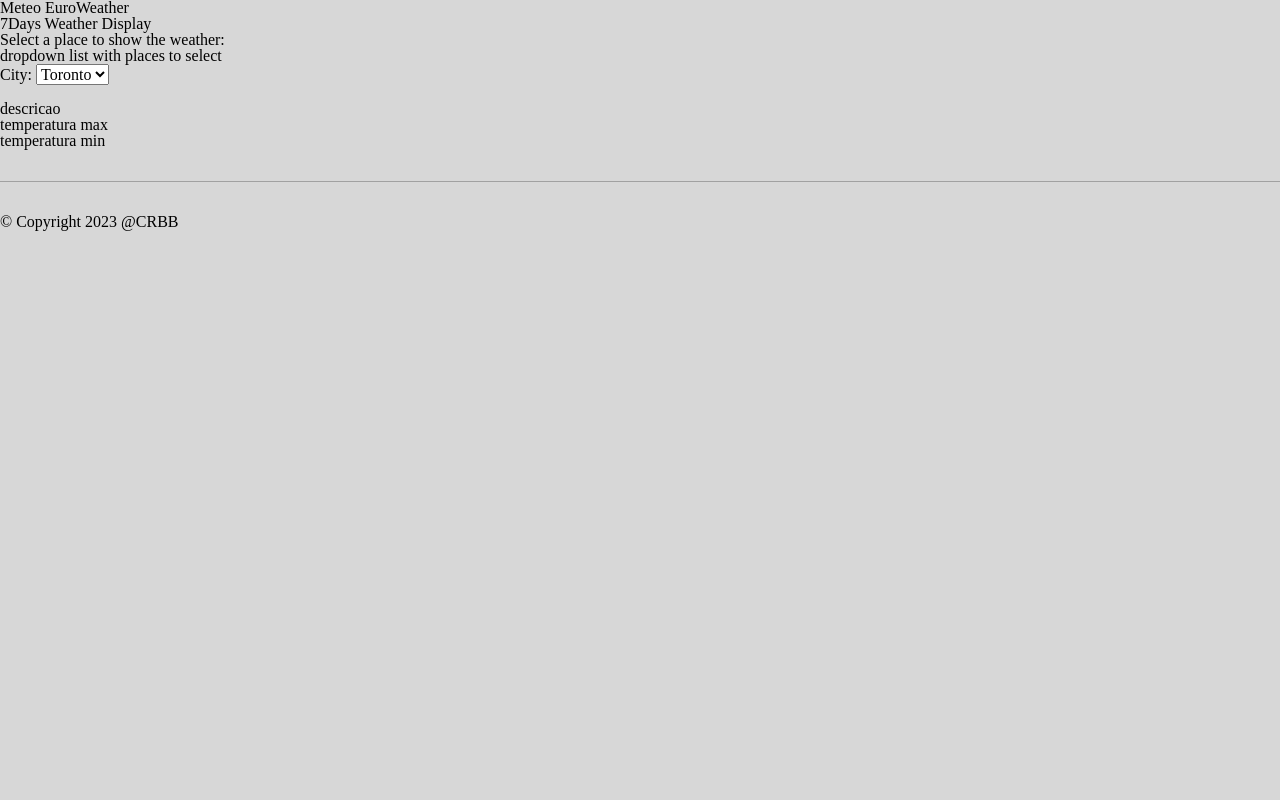
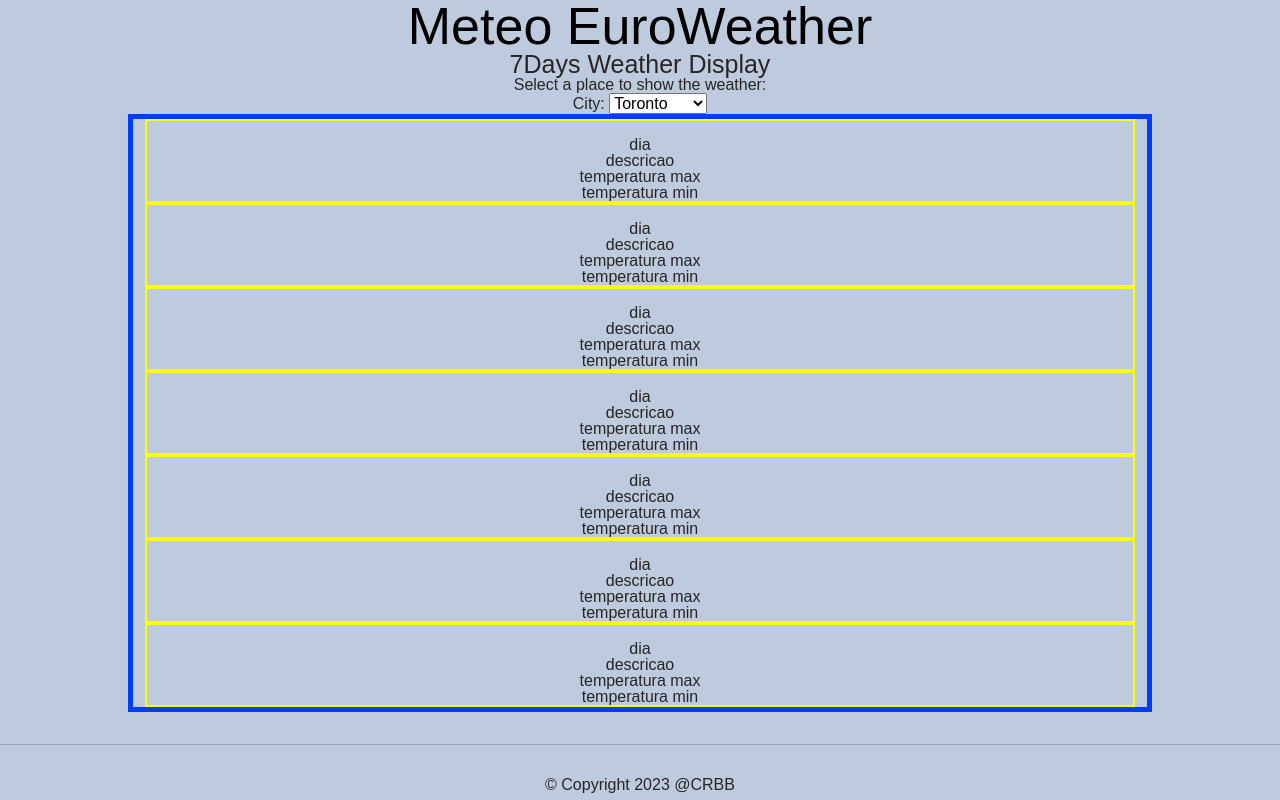
Before and after one commit to candidoregis/Meteo, a plain HTML site: page index.html in a window 1280 px wide. Drawn offline with nearby package versions, Linux system fonts and the light colour scheme.

Commit message:
Adding some css

```diff
--- a/assets/css/style.css
+++ b/assets/css/style.css
@@ -1,4 +1,32 @@
+header {
+    color: black;
+    font-size: 52px;
+}
+
+h2 {
+    font-size: 25px;
+}
+
 body {
-    background-color: #d7d7d7;
-    color: black;
+    background-color: #becbde;
+    color: rgb(42, 36, 36);
+    font-family: Arial, Helvetica, sans-serif;
+    text-align: center;
 }
+
+.container {
+    width: 80%;
+    margin: auto;
+}
+
+#weatherReport {
+    border: 5px rgb(0, 60, 255) solid;
+}
+
+li {
+
+}
+
+ul {
+    border: 2px yellow solid;
+}
--- a/index.html
+++ b/index.html
@@ -5,6 +5,7 @@
     <meta http-equiv="“Pragma”" content="”no-cache”" />
     <meta http-equiv="“Expires”" content="”-1″" />
     <meta http-equiv="“CACHE-CONTROL”" content="”NO-CACHE”" />
+
     <!-- Bootstrap -->
     <link
       rel="stylesheet"
@@ -12,43 +13,88 @@
       integrity="sha384-T3c6CoIi6uLrA9TneNEoa7RxnatzjcDSCmG1MXxSR1GAsXEV/Dwwykc2MPK8M2HN"
       crossorigin="anonymous"
     />
+
     <!-- CSS Stylesheets -->
-    <link
-      rel="stylesheet"
-      type="text/css"
-      href="../Meteo/assets/css/reset.css"
-    />
-    <link
-      rel="stylesheet"
-      type="text/css"
-      href="../Meteo/assets/css/style.css"
-    />
+    <link rel="stylesheet" type="text/css" href="assets/css/reset.css" />
+    <link rel="stylesheet" type="text/css" href="assets/css/style.css" />
 
     <title>API Project</title>
   </head>
 
   <body>
+    <div class="container">
+      <header>
         <h1>Meteo EuroWeather</h1>
+      </header>
+    </div>
+
+    <div class="container">
       <h2>7Days Weather Display</h2>
+    </div>
 
-    <div>
+    <main>
+      <div class="container">
         <p>Select a place to show the weather:</p>
-      <p>dropdown list with places to select</p>
         <label for="City">City: </label>
         <select name="city" id="city">
           <option value="Toronto">Toronto</option>
+          <option value="Montreal">Montreal</option>
+          <option value="Vancouver">Vancouver</option>
         </select>
       </div>
 
-    <div id="weatherReport">
+      <div class="container" id="weatherReport">
         <ul>
           <img src="" alt="" />
+          <li>dia</li>
+          <li>descricao</li>
+          <li>temperatura max</li>
+          <li>temperatura min</li>
+        </ul>
+        <ul>
+          <img src="" alt="" />
+          <li>dia</li>
+          <li>descricao</li>
+          <li>temperatura max</li>
+          <li>temperatura min</li>
+        </ul>
+        <ul>
+          <img src="" alt="" />
+          <li>dia</li>
+          <li>descricao</li>
+          <li>temperatura max</li>
+          <li>temperatura min</li>
+        </ul>
+        <ul>
+          <img src="" alt="" />
+          <li>dia</li>
+          <li>descricao</li>
+          <li>temperatura max</li>
+          <li>temperatura min</li>
+        </ul>
+        <ul>
+          <img src="" alt="" />
+          <li>dia</li>
+          <li>descricao</li>
+          <li>temperatura max</li>
+          <li>temperatura min</li>
+        </ul>
+        <ul>
+          <img src="" alt="" />
+          <li>dia</li>
+          <li>descricao</li>
+          <li>temperatura max</li>
+          <li>temperatura min</li>
+        </ul>
+        <ul>
+          <img src="" alt="" />
+          <li>dia</li>
           <li>descricao</li>
           <li>temperatura max</li>
           <li>temperatura min</li>
         </ul>
       </div>
-  </body>
+    </main>
 
     <footer>
       <br />
@@ -56,6 +102,7 @@
       <br />
       <p class="copyright-text">© Copyright 2023 @CRBB</p>
     </footer>
+  </body>
 
   <!-- Our codes -->
   <script src="../Meteo/assets/js/main.js"></script>
```
Lines whose indentation alone changed are shown as unchanged.
